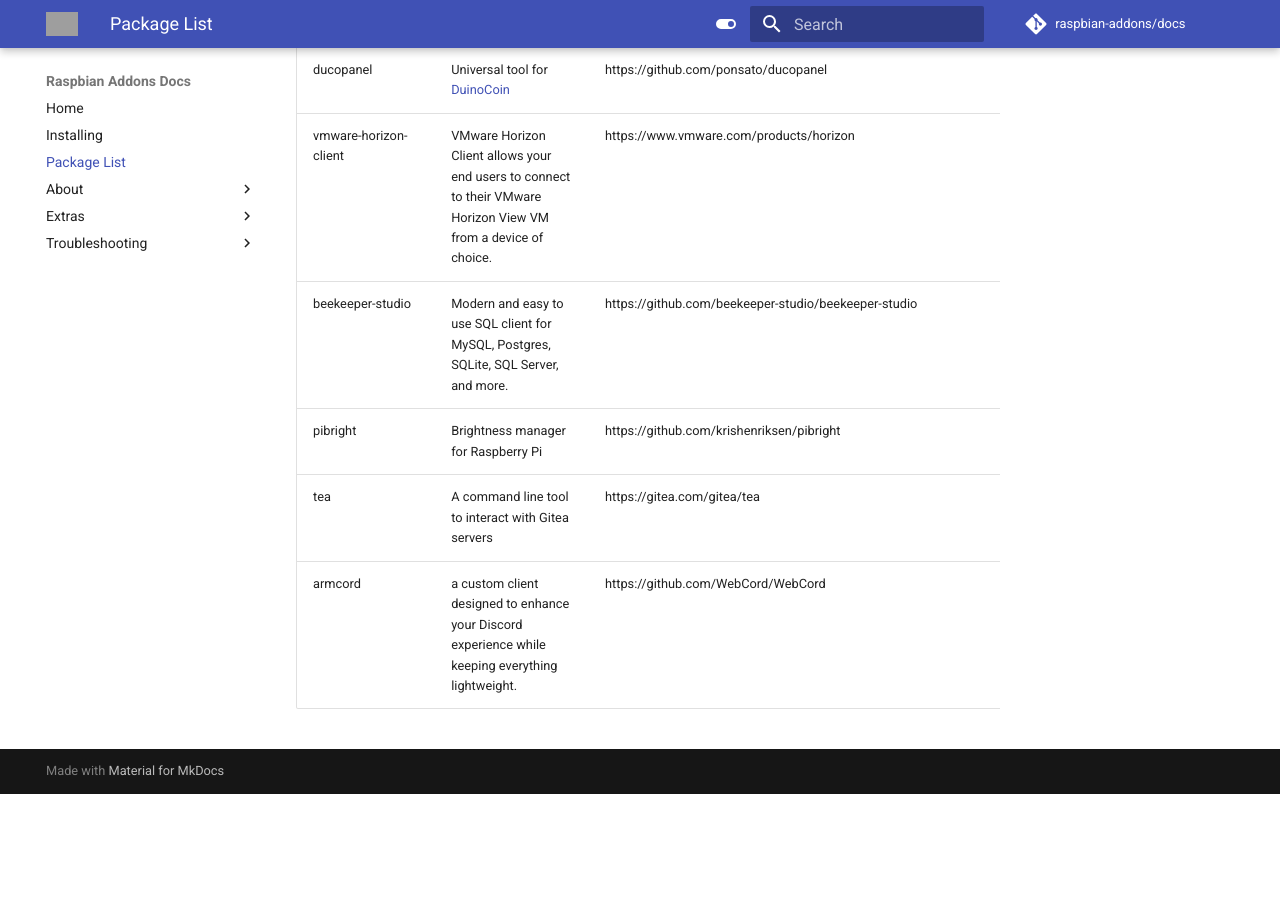
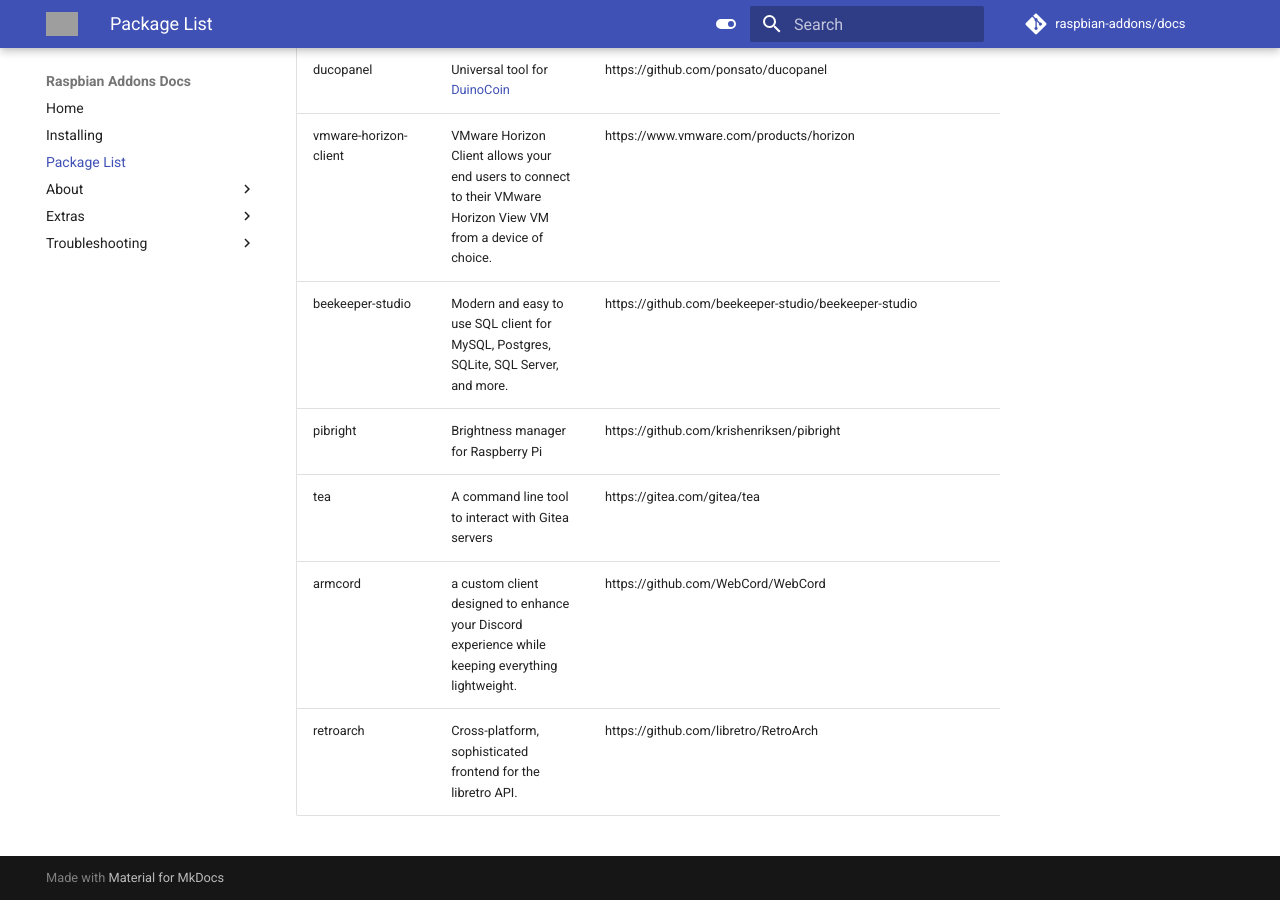
Before and after one commit to raspbian-addons/docs, an MkDocs documentation site: the page built from docs/package-list.md, in a window 1280 px wide and 900 px high, scrolled down 20717 px. Built offline with MkDocs 1.6.1 and Material for MkDocs 9.7.7, drawn with Linux system fonts in a browser that asks for light colours; comment, search, counter and statistics services are not loaded; before the commit the page ends 21511 px from its top, so only the background shows below that; grey boxes are pictures that could not be loaded.

Commit message:
pkglist: add retroarch

```diff
--- a/docs/package-list.md
+++ b/docs/package-list.md
@@ -257,3 +257,4 @@
 | pibright | Brightness manager for Raspberry Pi | https://github.com/krishenriksen/pibright |
 | tea | A command line tool to interact with Gitea servers | https://gitea.com/gitea/tea |
 | armcord | a custom client designed to enhance your Discord experience while keeping everything lightweight. | https://github.com/WebCord/WebCord |
+| retroarch | Cross-platform, sophisticated frontend for the libretro API. | https://github.com/libretro/RetroArch |
```
